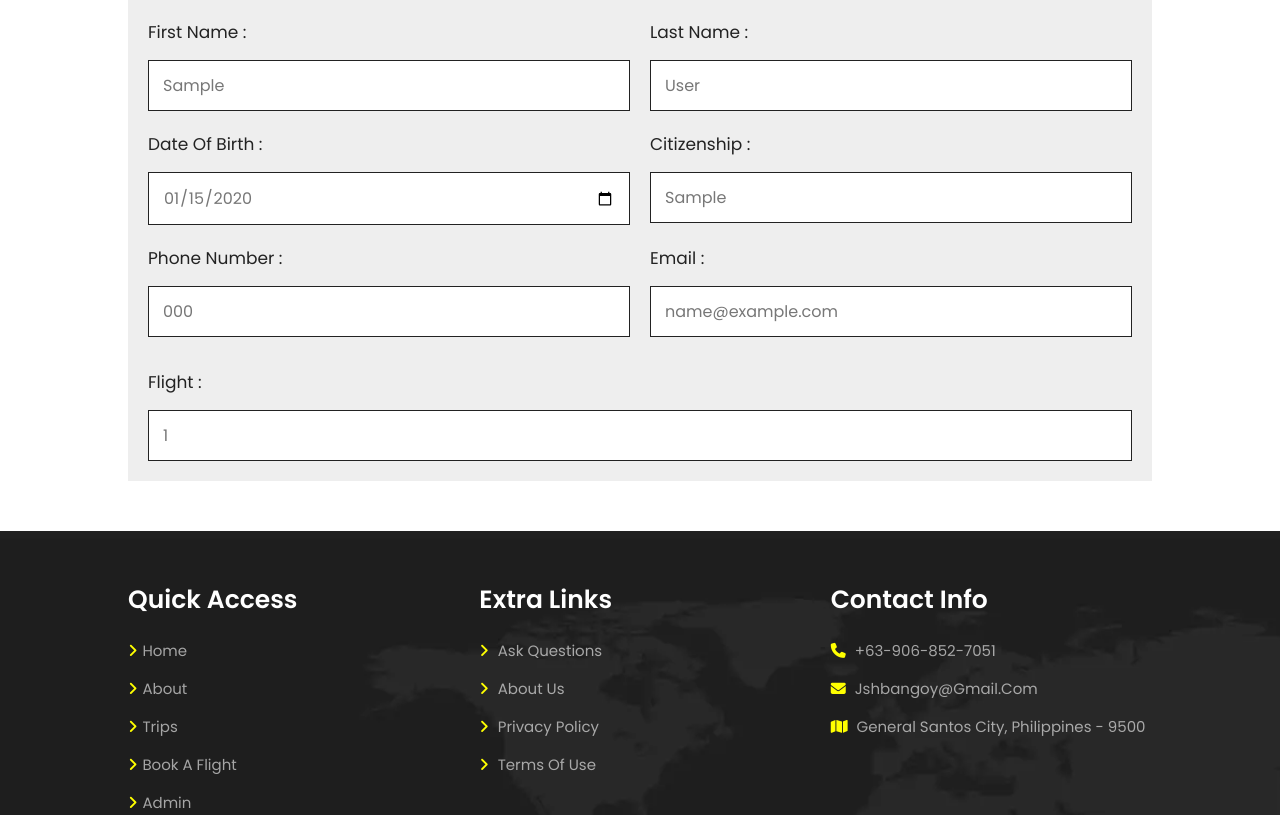
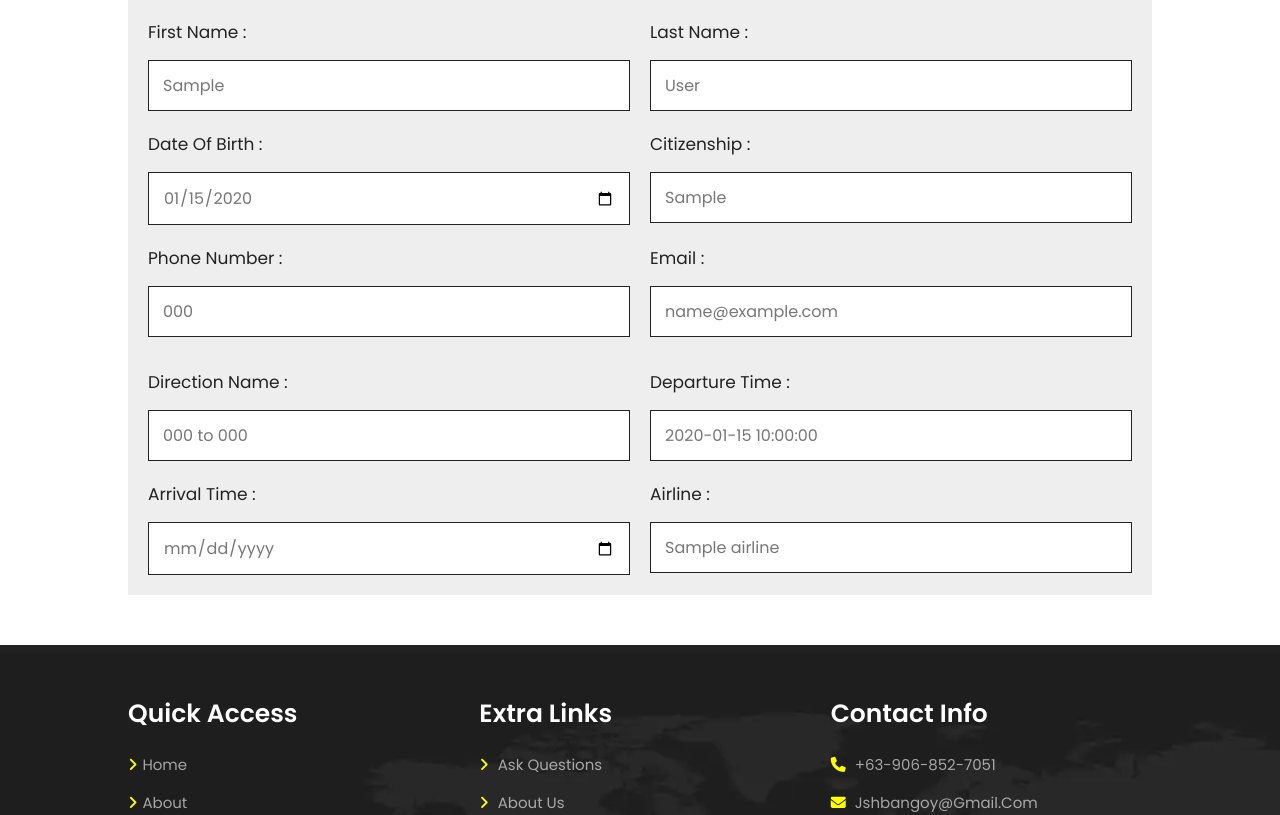
Before and after one commit to Shymanako/Ticketing-for-flights-, a PHP site: page /book3.php?reservation_id=1 in a window 1280 px wide. Shown: the part 649-1464 px from the top of the page. Run offline with PHP 8.4, Linux system fonts and the light colour scheme; tables that the repository leaves empty hold one stand-in row (values such as "Sample post"); some libraries are stand-ins or nearby versions.

Commit message:
Fixed Receipt

```diff
--- a/Airlines/book2-view.php
+++ b/Airlines/book2-view.php
@@ -55,10 +55,7 @@ require 'admin/message.php';
                             </div>
 
                             <td>
-                            <a href="book3.php?reservation_id=<?= $reservation['reservation_id']; ?>" class="btn btn-info btn-sm">Confirm</a>
-                                <form action="book3.php" method='POST' class="d-inline">
-                                    <button type="submit" name="use_reservation" value="<?= $reservation['reservation_id']; ?>" class="btn">Confirm</a>
-                                </form>
+                                <a href="book3.php?reservation_id=<?= $reservation['reservation_id']; ?>" class="btn btn-info btn-sm">Confirm</a>
                                 <a href="book2.php" class="btn">Cancel</a>
                             </td>
 
--- a/Airlines/book3.php
+++ b/Airlines/book3.php
@@ -1,19 +1,6 @@
 <?php
 session_start();
 require 'admin/dbcon.php';
-?>
-
-<?php
-if (isset($_POST['use_reservation'])) {
-    $reservation_id = mysqli_real_escape_string($con, $_POST['reservation_id']);
-    $query2 = "Select reservation.passenger_id, passenger.passenger_id, passenger.first_name, passenger.last_name, passenger.date_of_birth, passenger.citizenship, passenger.p_number, passenger.email from reservation left join passenger on reservation.passenger_id = passenger.passenger_id where reservation.reservation_id = $reservation_id";
-    $query_run2 = mysqli_query($con, $query2);
-
-    if (mysqli_num_rows($query_run2) > 0)
-        foreach ($query_run2 as $reservation) {
-        }
-}
-
 ?>
 
 <!DOCTYPE html>
@@ -111,12 +98,39 @@ if (isset($_POST['use_reservation'])) {
 
             <br><br>
 
+            <?php
+
+            if (isset($_GET['reservation_id'])) {
+                $reservation_id2 = mysqli_real_escape_string($con, $_GET['reservation_id']);
+                $query2 = "Select reservation.passenger_id, reservation.flight_id, flight.flight_id, flight.schedule_id, schedule.schedule_id, direction.direction_id, airline.airline_id, airline.airline_name, direction.origin_airport_code, direction.destination_airport_code, schedule.direction_id, schedule.departure_time, schedule.arrival_time, schedule.airline_id from reservation left join flight on reservation.flight_id = flight.flight_id left join schedule on flight.schedule_id = schedule.schedule_id left join direction on schedule.direction_id = direction.direction_id left join airline on schedule.airline_id = airline.airline_id where reservation.reservation_id = '$reservation_id2'";
+                $query_run2 = mysqli_query($con, $query2);
+
+                if (mysqli_num_rows($query_run2) > 0) {
+                    $reservation2 = mysqli_fetch_array($query_run2);
+                } else {
+                    echo "<h4>No ID Found</h4>";
+                }
+            }
+
+            ?>
+
             <div class="flex">
                 <div class="inputBox">
-                    <span>flight : </span>
-                    <input type="text" name="reservation_id" value="<?= $reservation['flight_id']; ?>">
+                    <span>Direction name : </span>
+                    <input type="text" name="origin_airport_code" value="<?= $reservation2['origin_airport_code']; ?> to <?= $reservation2['destination_airport_code']; ?>">
                 </div>
-
+                <div class="inputBox">
+                    <span>Departure Time : </span>
+                    <input type="text" name="departure_time" value="<?= $reservation2['departure_time']; ?>">
+                </div>
+                <div class="inputBox">
+                    <span>Arrival Time : </span>
+                    <input type="date" name="arrival_time" value="<?= $reservation2['arrival_time']; ?>">
+                </div>
+                <div class="inputBox">
+                    <span>Airline : </span>
+                    <input type="text" name="airline_name" value="<?= $reservation2['airline_name']; ?>">
+                </div>
             </div>
 
         </form>
```
